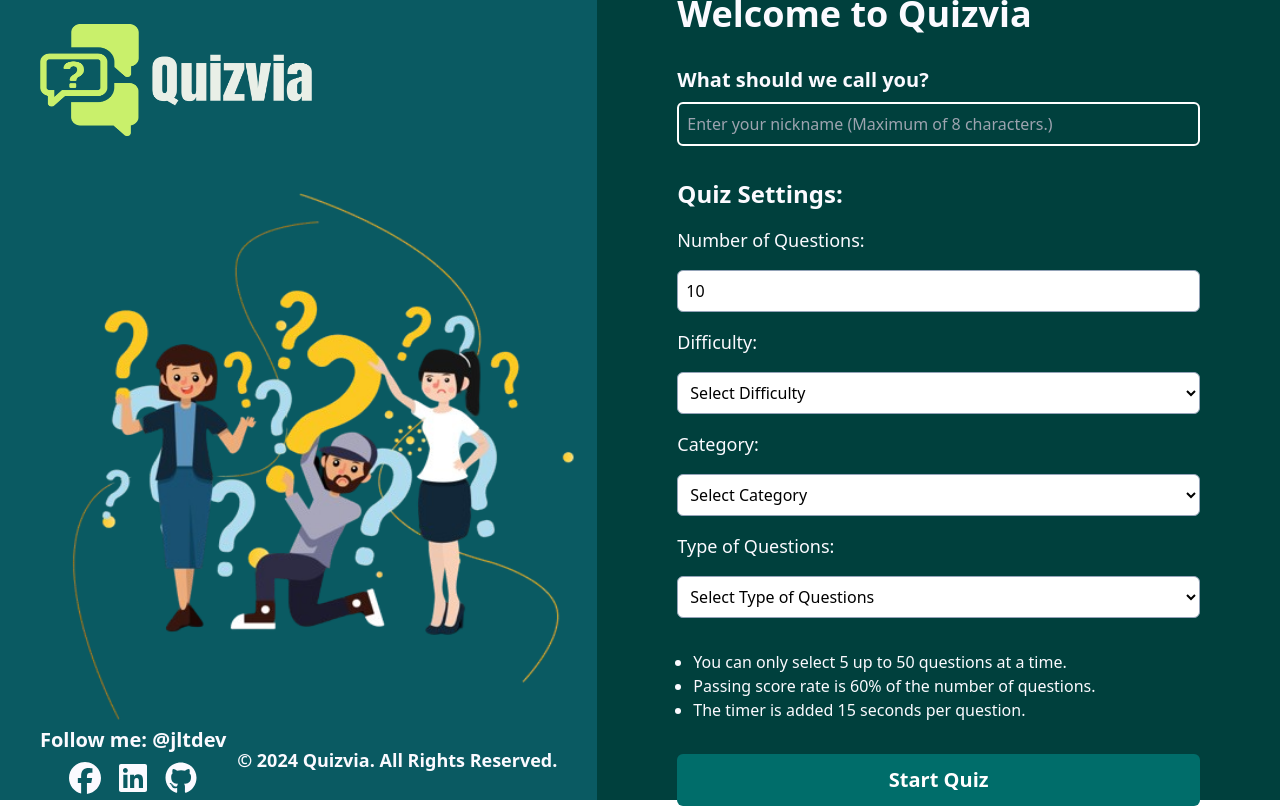
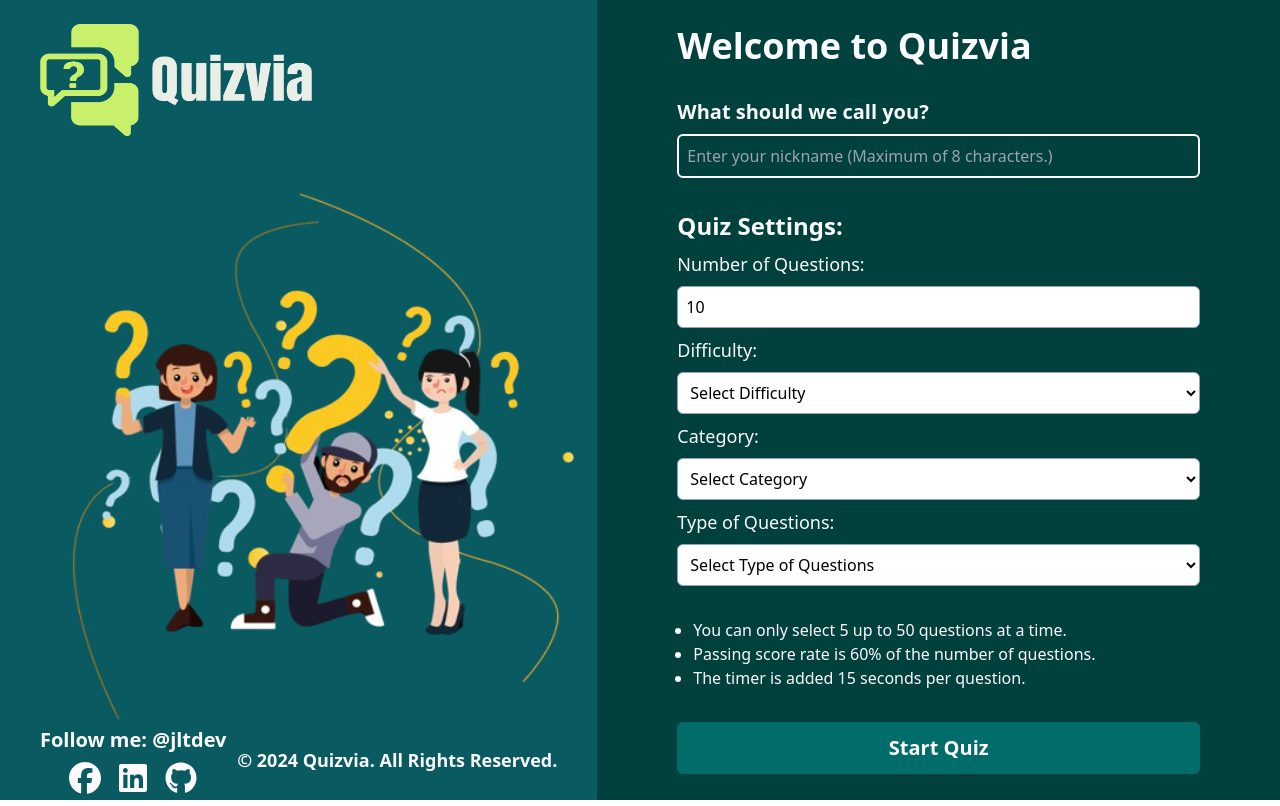
Before and after one commit to Loydie16/Quizvia, a React (Vite) app: page / in a window 1280 px wide. Built offline with nearby package versions, Linux system fonts and the light colour scheme.

Commit message:
all done

```diff
--- a/src/HomePage.jsx
+++ b/src/HomePage.jsx
@@ -89,7 +89,7 @@ function HomePage() {
           </div>
         </div>
 
-        <div className="flex flex-col justify-center size-full bg-[#00403d] p-5  md:p-20">
+        <div className="flex flex-col justify-center size-full bg-[#00403d] p-5  md:p-20 flex-grow">
           <form onSubmit={handleSubmit}>
             <div className="flex flex-col gap-4 md:gap-6 lg:gap-8 place-content-center">
               <span className="font-bold 2xl:text-6xl md:text-4xl text-3xl text-custom-gray">
@@ -110,7 +110,7 @@ function HomePage() {
                 />
               </div>
 
-              <div className="flex flex-col gap-4">
+              <div className="flex flex-col gap-2">
                 <span className="font-bold text-xl lg:text-2xl text-custom-gray">
                   Quiz Settings:
                 </span>
--- a/src/Questions.jsx
+++ b/src/Questions.jsx
@@ -64,7 +64,7 @@ function Questions() {
             ),
             category: decodeHtml(question.category),
           }));
-          console.log(response.data);
+          //console.log(response.data);
           setQuestions(decodedQuestions);
           setResponse(response.data.response_code);
         })
@@ -93,7 +93,7 @@ function Questions() {
 
   const handleSubmit = () => {
     if (userChoices[currentQuestionIndex] !== undefined) {
-      console.log("User Choices:", userChoices);
+      //console.log("User Choices:", userChoices);
       navigate("/results");
     } else {
       toast("Choose an answer before proceeding.", {
@@ -184,7 +184,7 @@ function Questions() {
     return <PageError />; // Render Error component if there's an error
   }
 
-  console.log(responseCode);
+  //console.log(responseCode);
 
   return (
     <div className="flex flex-col justify-center h-screen bg-[#00403d]">
--- a/src/Results.jsx
+++ b/src/Results.jsx
@@ -176,12 +176,12 @@ function Results() {
           tweenDuration={10000}
         />
       )}
-      <div className="flex flex-col items-center gap-2 w-full h-auto m-6 lg:m-10 xs:m-2">
+      <div className="flex flex-col items-center gap-2 w-full h-auto m-6 lg:m-10 xs:m-2 flex-grow">
         <div
           className="flex flex-col items-center gap-2 w-full py-4 bg-[#00403d]"
           ref={ref}
         >
-          <span className="text-2xl md:text-4xl font-bold text-custom-gray ">
+          <span className="text-2xl md:text-4xl font-bold text-custom-gray text-center">
             Your Score <span className="text-[#ff9209]">{name}</span> is:
           </span>
           <span className="text-6xl md:text-7xl font-bold text-[#ff9209]">
@@ -378,8 +378,8 @@ function Results() {
         </div>
       </div>
 
-      <div className="fixed bottom-0 w-full h-[14%] md:h-1/6 bg-[#0a5a62] ">
-        <div className="flex items-center flex-col md:flex-row  justify-between w-full h-full p-3 md:px-20">
+      <div className="flex w-full h-[14%] md:h-1/6 bg-[#0a5a62]">
+        <div className="flex items-center flex-col md:flex-row  justify-between w-full h-full p-3 md:px-20 gap-4">
           <div className="flex flex-col items-center justify-center gap-2">
             <span className="text-md md:text-xl font-bold text-custom-gray">
               Follow me: @jltdev
```
